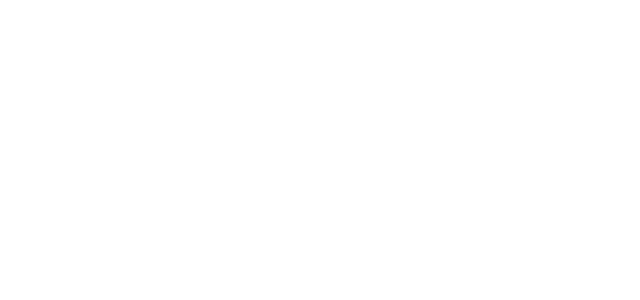
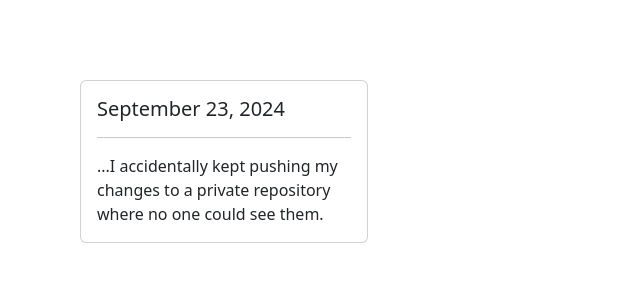
Before and after one commit to eric-zamora-tech/hall-of-shame, a React (Create React App) app: page / in a window 1280 px wide. Shown: the top 300 px of the page, without its empty margins (0-640 px from the left). Built offline with nearby package versions, Linux system fonts and the light colour scheme; the HTML template or start-up script is replaced by a standard one.

Commit message:
Added Shame Card

```diff
--- a/src/App.js
+++ b/src/App.js
@@ -4,6 +4,7 @@
 function App() {
   return (
     <div className="App">
+<ShameCard title="September 23, 2024" content="...I accidentally kept pushing my changes to a private repository where no one could see them." />
     </div>
   );
 }
```
